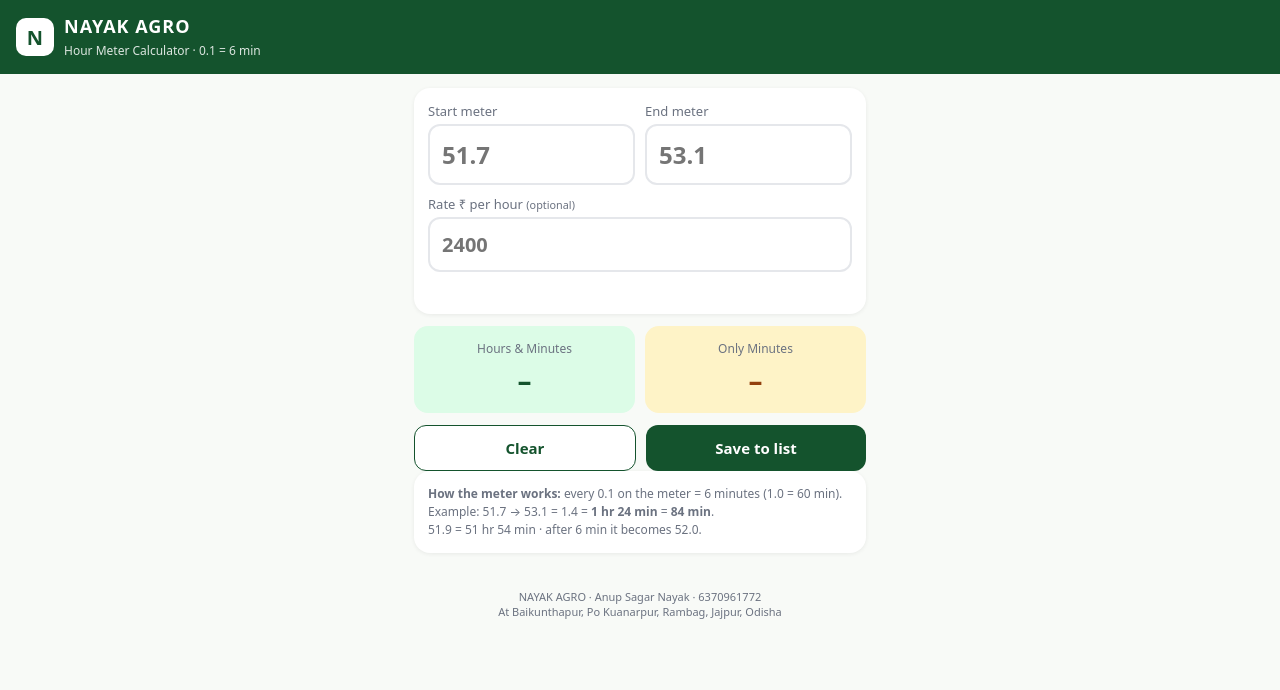
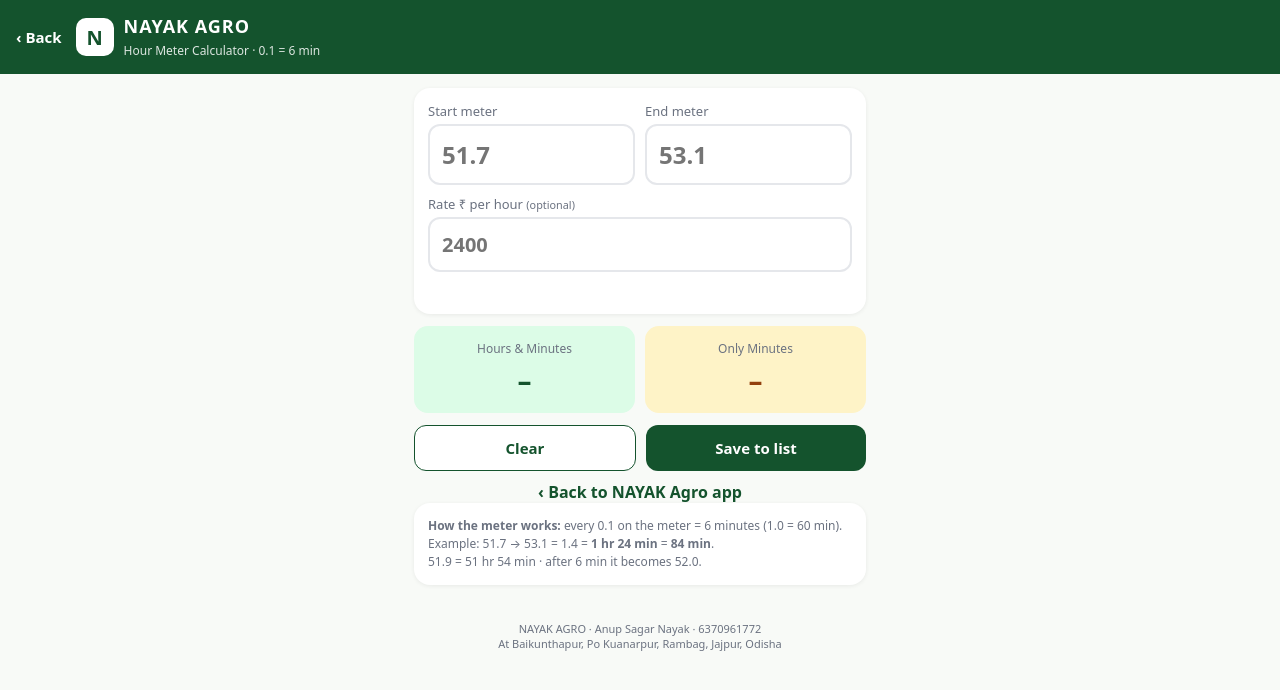
Before and after one commit to finbbs/NAYAK_AGRO, a plain HTML site: page meter-calculator.html in a window 1280 px wide. Drawn offline with Linux system fonts and the light colour scheme.

Commit message:
Update meter-calculator.html

```diff
--- a/meter-calculator.html
+++ b/meter-calculator.html
@@ -34,7 +34,7 @@ footer{text-align:center;font-size:11px;color:var(--mu);padding:10px 0 20px}
 </style>
 </head>
 <body>
-<header><div class="logo">N</div><div><h1>NAYAK AGRO</h1><small>Hour Meter Calculator · 0.1 = 6 min</small></div></header>
+<header><a href="index.html" style="color:#fff;text-decoration:none;font-weight:700;font-size:15px;margin-right:4px">‹ Back</a><div class="logo">N</div><div><h1>NAYAK AGRO</h1><small>Hour Meter Calculator · 0.1 = 6 min</small></div></header>
 <main>
   <div class="card">
     <div class="row">
@@ -55,6 +55,7 @@ footer{text-align:center;font-size:11px;color:var(--mu);padding:10px 0 20px}
     <button class="btn2" onclick="clearAll()">Clear</button>
     <button class="btn" onclick="save()">Save to list</button>
   </div>
+  <a href="index.html" style="display:block;text-align:center;margin-top:10px;color:#14532d;font-weight:700;text-decoration:none">‹ Back to NAYAK Agro app</a>
 
   <div class="card hist" id="hist" style="margin-top:12px;display:none"></div>
 
```
